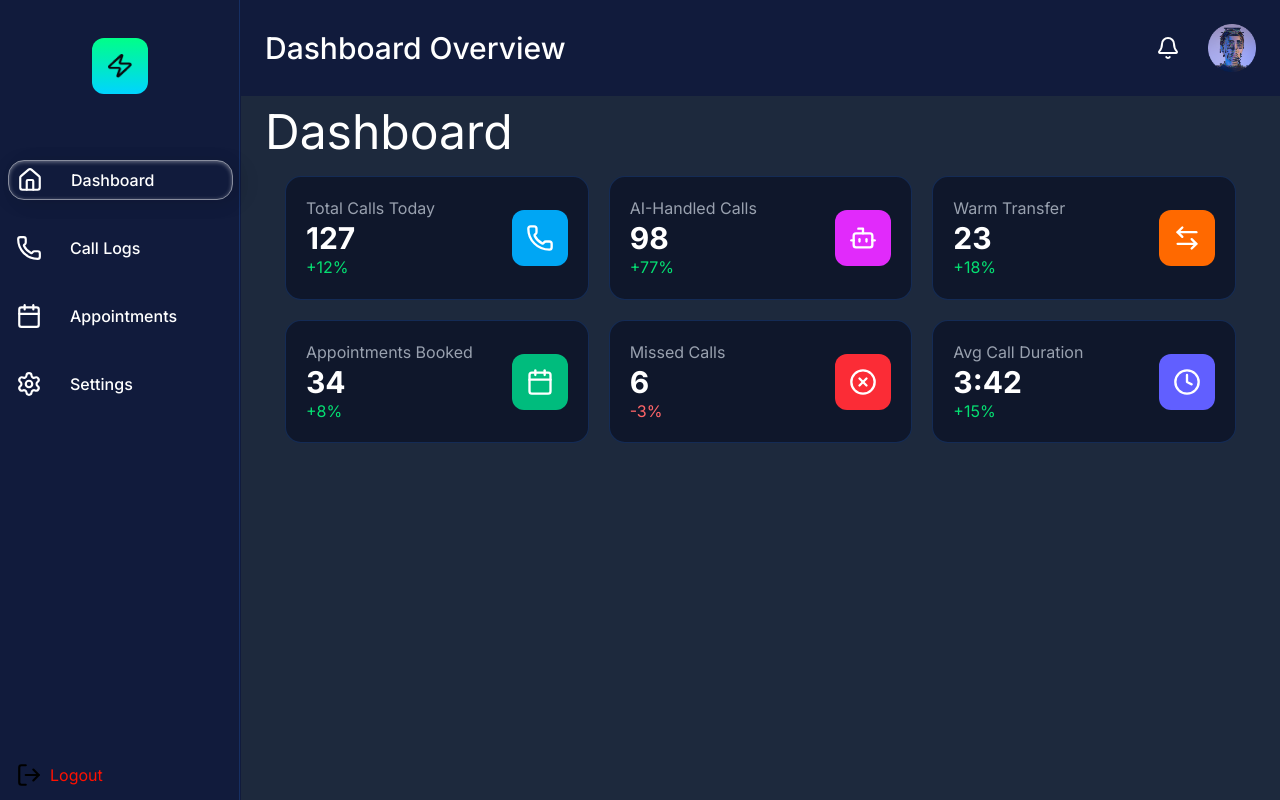
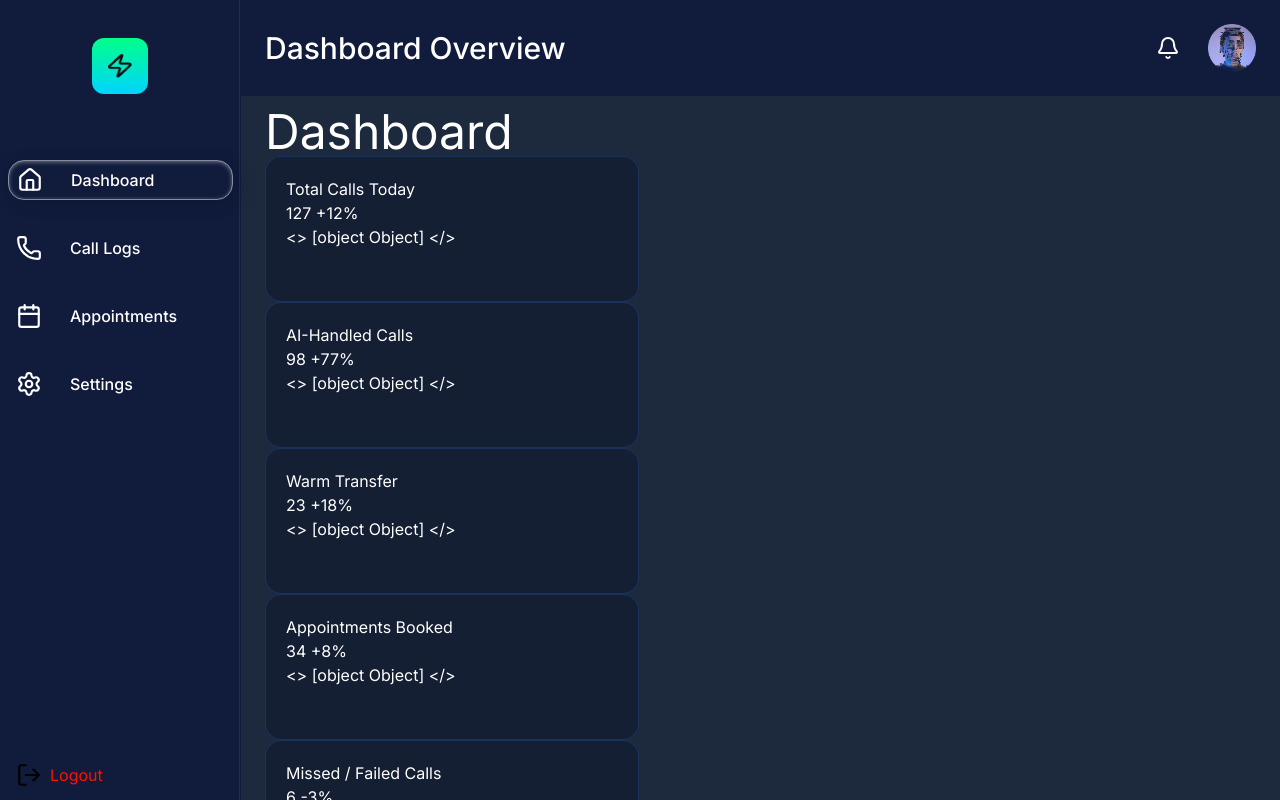
Before and after one commit to Ripon-Mardy/nextjs-dashboard, a Next.js app: page / in a window 1280 px wide. Shown: the top 800 px of the page. Built offline with nearby package versions, Linux system fonts and the light colour scheme.

Commit message:
design add

```diff
--- a/components/layout/Dashboard.js
+++ b/components/layout/Dashboard.js
@@ -1,52 +1,90 @@
-import React from 'react';
+import React from 'react'
+
+
 import {
   Phone,
   Bot,
   ArrowLeftRight,
   Calendar,
   XCircle,
-  Clock,
-} from 'lucide-react';
+  Clock
+} from "lucide-react";
 
-const cards = [
-  { title: "Total Calls Today", value: 127, change: "+12%", icon: Phone, bg: "bg-sky-500" },
-  { title: "AI-Handled Calls", value: 98, change: "+77%", icon: Bot, bg: "bg-fuchsia-500" },
-  { title: "Warm Transfer", value: 23, change: "+18%", icon: ArrowLeftRight, bg: "bg-orange-500" },
-  { title: "Appointments Booked", value: 34, change: "+8%", icon: Calendar, bg: "bg-emerald-500" },
-  { title: "Missed Calls", value: 6, change: "-3%", icon: XCircle, bg: "bg-red-500" },
-  { title: "Avg Call Duration", value: "3:42", change: "+15%", icon: Clock, bg: "bg-indigo-500" },
+const dashboardCards = [
+  {
+    id: 1,
+    title: "Total Calls Today",
+    value: 127,
+    change: "+12%",
+    trend: "up",
+    icon: Phone,
+    iconBg: "bg-sky-500",
+  },
+  {
+    id: 2,
+    title: "AI-Handled Calls",
+    value: 98,
+    change: "+77%",
+    trend: "up",
+    icon: Bot,
+    iconBg: "bg-fuchsia-500",
+  },
+  {
+    id: 3,
+    title: "Warm Transfer",
+    value: 23,
+    change: "+18%",
+    trend: "up",
+    icon: ArrowLeftRight,
+    iconBg: "bg-orange-500",
+  },
+  {
+    id: 4,
+    title: "Appointments Booked",
+    value: 34,
+    change: "+8%",
+    trend: "up",
+    icon: Calendar,
+    iconBg: "bg-emerald-500",
+  },
+  {
+    id: 5,
+    title: "Missed / Failed Calls",
+    value: 6,
+    change: "-3%",
+    trend: "down",
+    icon: XCircle,
+    iconBg: "bg-red-500",
+  },
+  {
+    id: 6,
+    title: "Avg Call Duration",
+    value: "3:42",
+    change: "+15%",
+    trend: "up",
+    icon: Clock,
+    iconBg: "bg-indigo-500",
+  },
 ];
 
-function Dashboard() {
+
+
+
+const Dashboard = () => {
   return (
-    <div className="p-5 grid grid-cols-1 sm:grid-cols-2 lg:grid-cols-3 gap-5">
-      {cards.map((card, i) => {
-        const Icon = card.icon;
-        const isPositive = card.change.startsWith('+');
-
-        return (
-          <div
-            key={i}
-            className="border border-[#2B7FFF33] bg-[#0F172B] p-5 rounded-2xl flex justify-between items-center"
-          >
-            {/* Text part */}
-            <div>
-              <div className="text-gray-400 text-sm">{card.title}</div>
-              <div className="text-white text-3xl font-bold">{card.value}</div>
-              <div className={isPositive ? "text-green-400 text-sm" : "text-red-400 text-sm"}>
-                {card.change}
-              </div>
+    <div>
+        {dashboardCards.map((item, index) => (
+            <div key={index} className='w-[374px] h-[146px] border border-[#2B7FFF33] bg-[#0F172B80] p-5 rounded-2xl'>
+                <div>
+                    <h2> {item?.title} </h2>
+                    <span> {item?.value} </span>
+                    <span> {item?.change} </span>
+                </div>
+                <div> {`<> ${item?.icon} </>`} </div>
             </div>
-
-            {/* Icon part */}
-            <div className={`w-14 h-14 rounded-xl flex items-center justify-center ${card.bg}`}>
-              <Icon size={28} color="white" />
-            </div>
-          </div>
-        );
-      })}
+        ))}
     </div>
-  );
+  )
 }
 
-export default Dashboard;
+export default Dashboard
```
